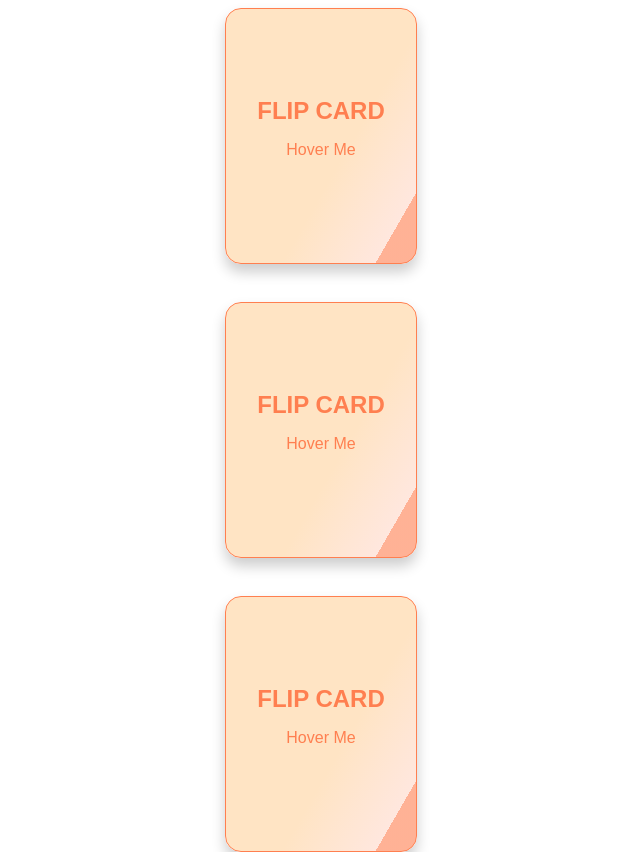
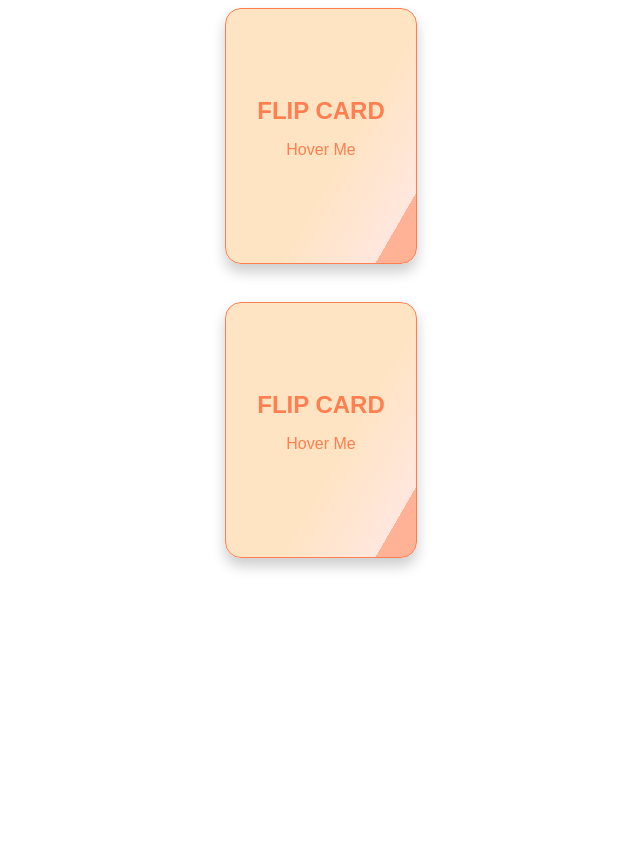
Before and after one commit to azizbelhadjsayar/testflash, a plain HTML site: page index.html in a window 1280 px wide. Shown: the whole page, without its empty margins (320-960 px from the left). After the commit the page ends 800 px from the top, so only its background shows below. Drawn offline with Linux system fonts and the light colour scheme.

Commit message:
Add files via upload

```diff
--- a/index.html
+++ b/index.html
@@ -5,6 +5,7 @@
     <meta name="viewport" content="width=device-width, initial-scale=1.0">
     <title>Document</title>
     <link rel="stylesheet" href="style.css">
+    <script src="script.js"></script>
 </head>
 <body>
     <div class="flip-card">
@@ -31,17 +32,5 @@
             </div>
         </div>
     </div>
-    <div class="flip-card">
-        <div class="flip-card-inner">
-            <div class="flip-card-front">
-                <p class="title">FLIP CARD</p>
-                <p>Hover Me</p>
-            </div>
-            <div class="flip-card-back">
-                <p class="title">BACK</p>
-                <p>Leave Me</p>
-            </div>
-        </div>
-    </div>
 </body>
 </html>
--- /dev/null
+++ b/script.js
@@ -0,0 +1,6 @@
+// Add JavaScript to toggle the 'flipped' class on tap
+document.querySelectorAll('.flip-card').forEach(function(card) {
+    card.addEventListener('click', function() {
+        this.classList.toggle('flipped');
+    });
+});
--- a/style.css
+++ b/style.css
@@ -9,7 +9,6 @@ body {
     align-items: center;
     gap: 40px;
 }
-
 
 .flip-card {
     background-color: transparent;
@@ -35,12 +34,18 @@ body {
     transform-style: preserve-3d;
 }
 
+
 .flip-card:hover .flip-card-inner {
     transform: rotateY(180deg);
 }
 
-  .flip-card-front, .flip-card-back {
-    box-shadow: 0 8px 14px 0 rgba(0,0,0,0.2);
+.flip-card.flipped .flip-card-inner {
+    transform: rotateY(180deg);
+}
+
+.flip-card-front,
+.flip-card-back {
+    box-shadow: 0 8px 14px 0 rgba(0, 0, 0, 0.2);
     position: absolute;
     display: flex;
     flex-direction: column;
```
Lines whose indentation alone changed are shown as unchanged.
